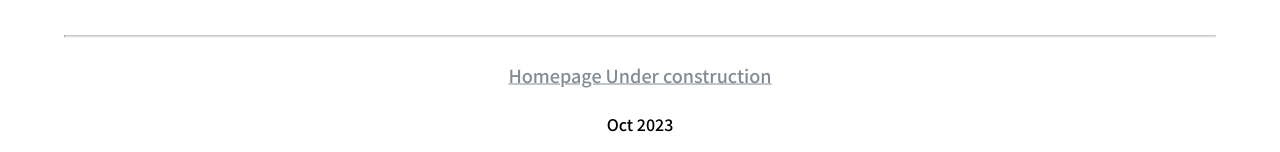
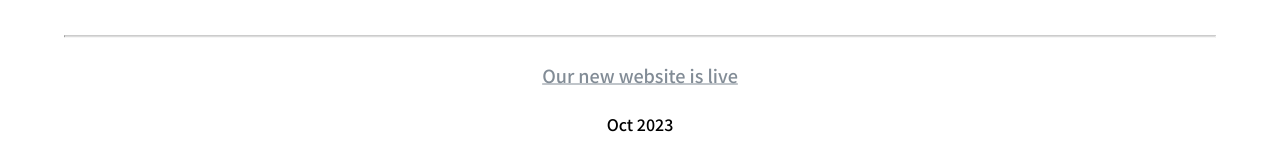
Before and after one commit to Kevinmain/AzWebAppTest, a plain HTML site: page index.html in a window 1280 px wide. Shown: the part 134-286 px from the top of the page. Drawn offline with Linux system fonts and the light colour scheme.

Commit message:
Update index.html

```diff
--- a/index.html
+++ b/index.html
@@ -21,7 +21,7 @@
 			<hr>
 			<br>
 			<p style="text-align: center;">
-				<a href="https://agreeable-meadow-0e3225a00.4.azurestaticapps.net/" target="blank"> Homepage Under construction </a>
+				<a href="https://www.neibortech.xyz/" target="blank"> Our new website is live </a>
 				<br><br>
 				Oct 2023
 			</p>
```
